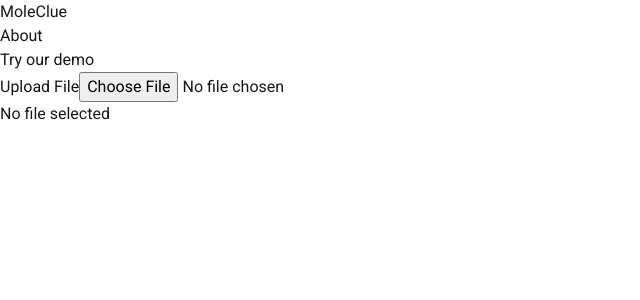
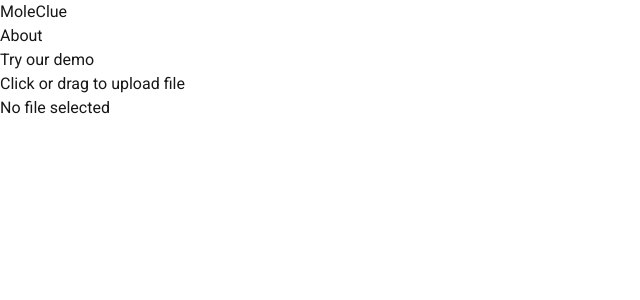
Before and after one commit to seanli9604/Mass-Spec-Analysis, a Next.js app in the folder frontend/: page / in a window 1280 px wide. Shown: the top 300 px of the page, without its empty margins (0-640 px from the left). Built offline with nearby package versions, Linux system fonts and the light colour scheme.

Commit message:
basic dropzone setup

```diff
--- a/frontend/package.json
+++ b/frontend/package.json
@@ -15,6 +15,7 @@
     "react": "19.0.0-rc-66855b96-20241106",
     "react-chartjs-2": "^5.2.0",
     "react-dom": "19.0.0-rc-66855b96-20241106",
+    "react-dropzone": "^14.3.5",
     "react-ocl": "^7.0.2",
     "react-spinners": "^0.14.1"
   },
--- a/frontend/src/app/components/FileUpload.tsx
+++ b/frontend/src/app/components/FileUpload.tsx
@@ -1,8 +1,9 @@
 "use client";
 
-import { useState } from 'react';
+import { useState, useCallback } from 'react';
 import { parseMassSpectrum } from '../utils/parseMassSpectrum';
 import SpectrumChart from './SpectrumChart';
+import { useDropzone } from 'react-dropzone';
 
 interface FileUploadProps {
   onFileChange: (file: File | null) => void;
@@ -13,29 +14,45 @@ export default function FileUpload({ onFileChange }: FileUploadProps) {
   const [parseError, setParseError] = useState(false);
   const [selectedFile, setSelectedFile] = useState<File | null>(null);
 
-  const handleFileChange = async (event: React.ChangeEvent<HTMLInputElement>) => {
+  const handleFileChange = (event: React.ChangeEvent<HTMLInputElement>) => {
     if (event.target.files && event.target.files.length > 0) {
       const file = event.target.files[0];
+      handleFileUpload(file);
+    }
+  };
+
+  const onDrop = useCallback((files: File[]) => {
+    if (files.length > 0) {
+      handleFileUpload(files[0]);
+    }
+  }, []);
+
+  const handleFileUpload = async (file: File) => {
     setSelectedFile(file);
     setParseError(false);
 
     try {
-        const fileContent = await file.text(); // Read file content
-        const parsedData = parseMassSpectrum(fileContent); // Parse the content
+      const fileContent = await file.text();
+      const parsedData = parseMassSpectrum(fileContent);
       if (parsedData.length > 0 && !(Number.isNaN(parsedData[0].mz) && Number.isNaN(parsedData[0].intensity))) {
         setPeakData(parsedData);
       } else {
         setPeakData(null);
         setParseError(true);
       }
-        onFileChange(file); // Pass parsed data to parent
+      onFileChange(file);
     } catch (error) {
       console.error("Error reading or parsing file:", error);
       setParseError(true);
-        onFileChange(null); // Reset if error occurs
+      onFileChange(null);
     }
   }
-  };
+
+  const { getRootProps, getInputProps, isDragActive } = useDropzone({
+    onDrop,
+    maxFiles: 1,
+    noClick: true,
+  });
 
   const handleClearFile = () => {
     setSelectedFile(null);
@@ -49,14 +66,18 @@ export default function FileUpload({ onFileChange }: FileUploadProps) {
   };
 
   return (
-    <div className="border border-gray-300 p-4 w-full sm:w-1/2 lg:w-1/3 mx-auto text-left">
+    <div
+      {...getRootProps()}
+      className="border border-gray-300 p-4 w-full sm:w-1/2 lg:w-1/3 mx-auto text-left"
+    >
       <label
         htmlFor="file-upload"
         className="block border border-gray-300 p-2 cursor-pointer hover:bg-gray-100 mb-4 text-center"
       >
-        Upload File
+        Click or drag to upload file
       </label>
       <input
+        {...getInputProps()}
         id="file-upload"
         type="file"
         className="hidden"
```
Also changed, not shown: 1 other file (tests, documents, lock files or other folders). Lines whose indentation alone changed are shown as unchanged.
